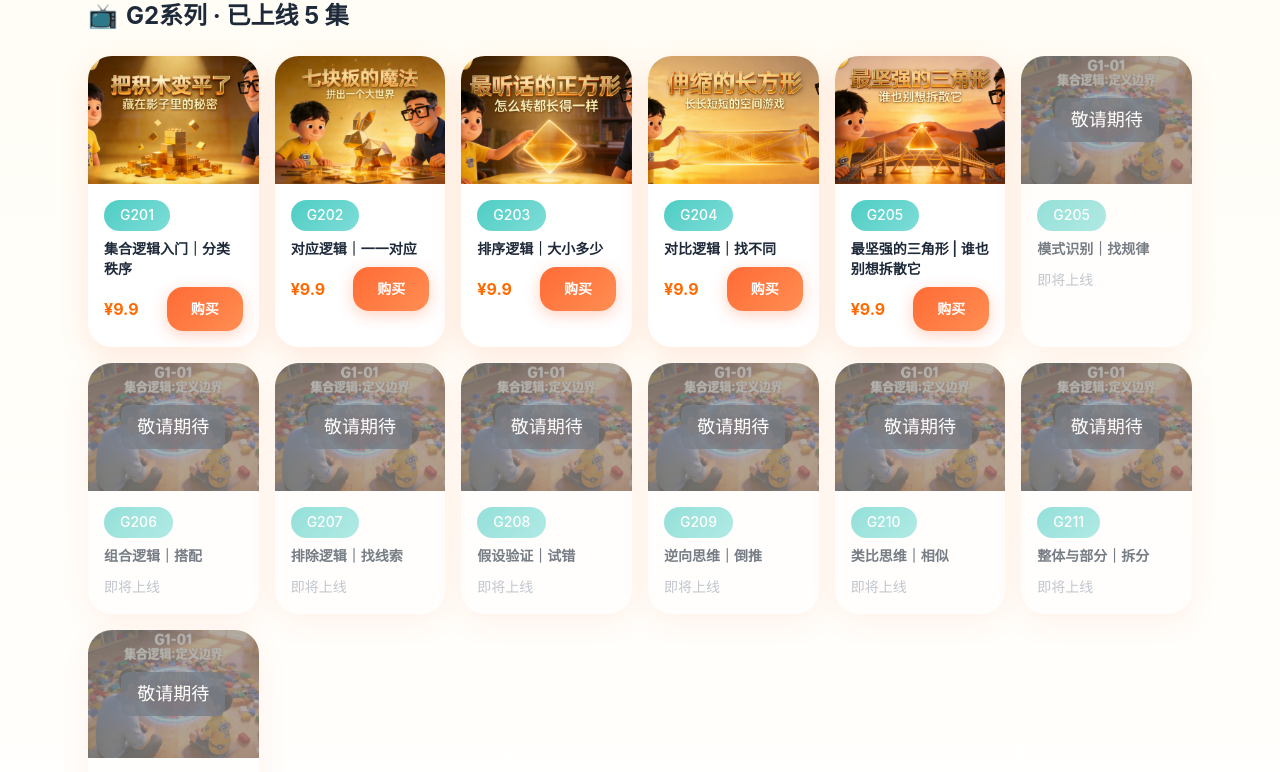
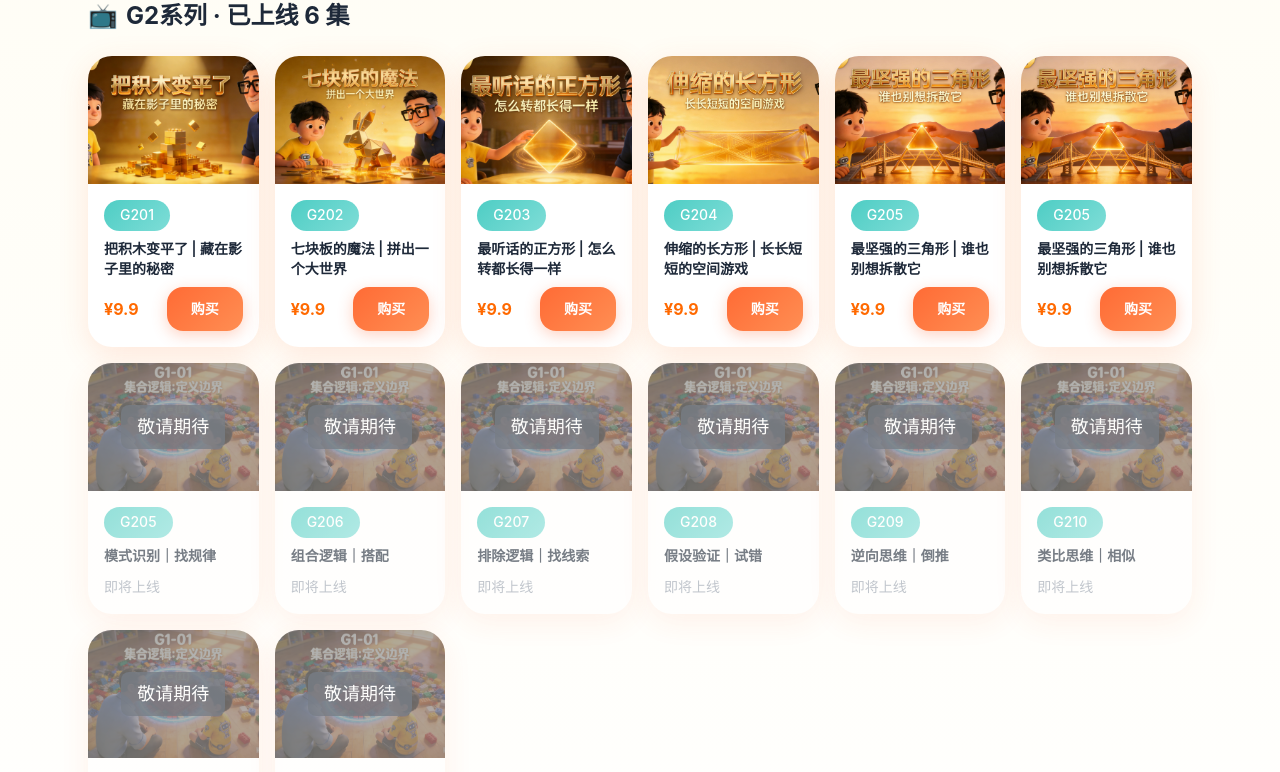
Before and after one commit to colorday655-glitch/dad-jack-learns-math, a Next.js app: page / in a window 1280 px wide. Shown: the part 1341-2113 px from the top of the page. Built offline with nearby package versions, Linux system fonts and the light colour scheme.

Commit message:
fix: correct G2 series video titles

```diff
--- a/app/data/videos.ts
+++ b/app/data/videos.ts
@@ -158,50 +158,62 @@ export const videos: Video[] = [
   },
   {
     id: 'G201',
-    title: 'G201 集合逻辑入门｜分类秩序',
-    description: 'Jack爸爸学数学，专注小学数学思维启蒙。本期讲集合逻辑，带孩子通过分类建立秩序感。',
-    videoUrl: 'https://www.bilibili.com/video/BV1QWNgzLE44/',
+    title: 'G201 把积木变平了 | 藏在影子里的秘密',
+    description: 'Jack爸爸学数学，专注逻辑思维启蒙。本期讲把积木变平，理解从 3D 到 2D 转换背后的空间逻辑。',
+    videoUrl: 'https://www.bilibili.com/video/BV1kTXsBuEqU/',
     platform: 'bilibili',
     category: 'G2系列',
     thumbnail: '/images/videos/G201.jpg',
-    duration: '03:40',
-    publishDate: '2024-04-10',
+    duration: '01:23',
+    publishDate: '2024-01-15',
     available: true
   },
   {
     id: 'G202',
-    title: 'G202 对应逻辑｜一一对应',
-    description: 'Jack爸爸学数学，专注对应思维训练。本期讲一一对应，理解匹配背后的映射关系。',
-    videoUrl: '',
+    title: 'G202 七块板的魔法 | 拼出一个大世界',
+    description: 'Jack爸爸学数学，专注空间思维训练。本期讲七巧板拼图，培养空间想象力。',
+    videoUrl: 'https://www.bilibili.com/video/BV17aXyB9EQw/',
     platform: 'bilibili',
     category: 'G2系列',
     thumbnail: '/images/videos/G202.jpg',
-    duration: '',
-    publishDate: '',
+    duration: '02:15',
+    publishDate: '2024-01-22',
     available: true
   },
   {
     id: 'G203',
-    title: 'G203 排序逻辑｜大小多少',
-    description: 'Jack爸爸学数学，专注排序思维。本期讲排序逻辑，学会按属性比较和排列顺序。',
-    videoUrl: '',
+    title: 'G203 最听话的正方形 | 怎么转都长得一样',
+    description: 'Jack爸爸学数学，专注对称思维。本期讲正方形旋转对称，理解形状的不变性。',
+    videoUrl: 'https://www.bilibili.com/video/BV1VXXDBeEWv/',
     platform: 'bilibili',
     category: 'G2系列',
     thumbnail: '/images/videos/G203.jpg',
-    duration: '',
-    publishDate: '',
+    duration: '02:30',
+    publishDate: '2024-01-29',
     available: true
   },
   {
     id: 'G204',
-    title: 'G204 对比逻辑｜找不同',
-    description: 'Jack爸爸学数学，专注观察力培养。本期讲对比逻辑，学会发现事物间的差异。',
-    videoUrl: '',
+    title: 'G204 伸缩的长方形 | 长长短短的空间游戏',
+    description: 'Jack爸爸学数学，专注空间感知。本期讲长方形的变化，理解大小和比例。',
+    videoUrl: 'https://www.bilibili.com/video/BV1GiX6BvENL/',
     platform: 'bilibili',
     category: 'G2系列',
     thumbnail: '/images/videos/G204.jpg',
     duration: '02:45',
     publishDate: '2024-02-05',
+    available: true
+  },
+  {
+    id: 'G205',
+    title: 'G205 最坚强的三角形 | 谁也别想拆散它',
+    description: 'Jack爸爸学数学，专注几何认知。本期讲三角形的稳定性，理解结构坚固性。',
+    videoUrl: 'https://www.bilibili.com/video/BV1bTXkBAEbm/',
+    platform: 'bilibili',
+    category: 'G2系列',
+    thumbnail: '/images/videos/G205.jpg',
+    duration: '02:20',
+    publishDate: '2024-02-12',
     available: true
   },
   {
```
